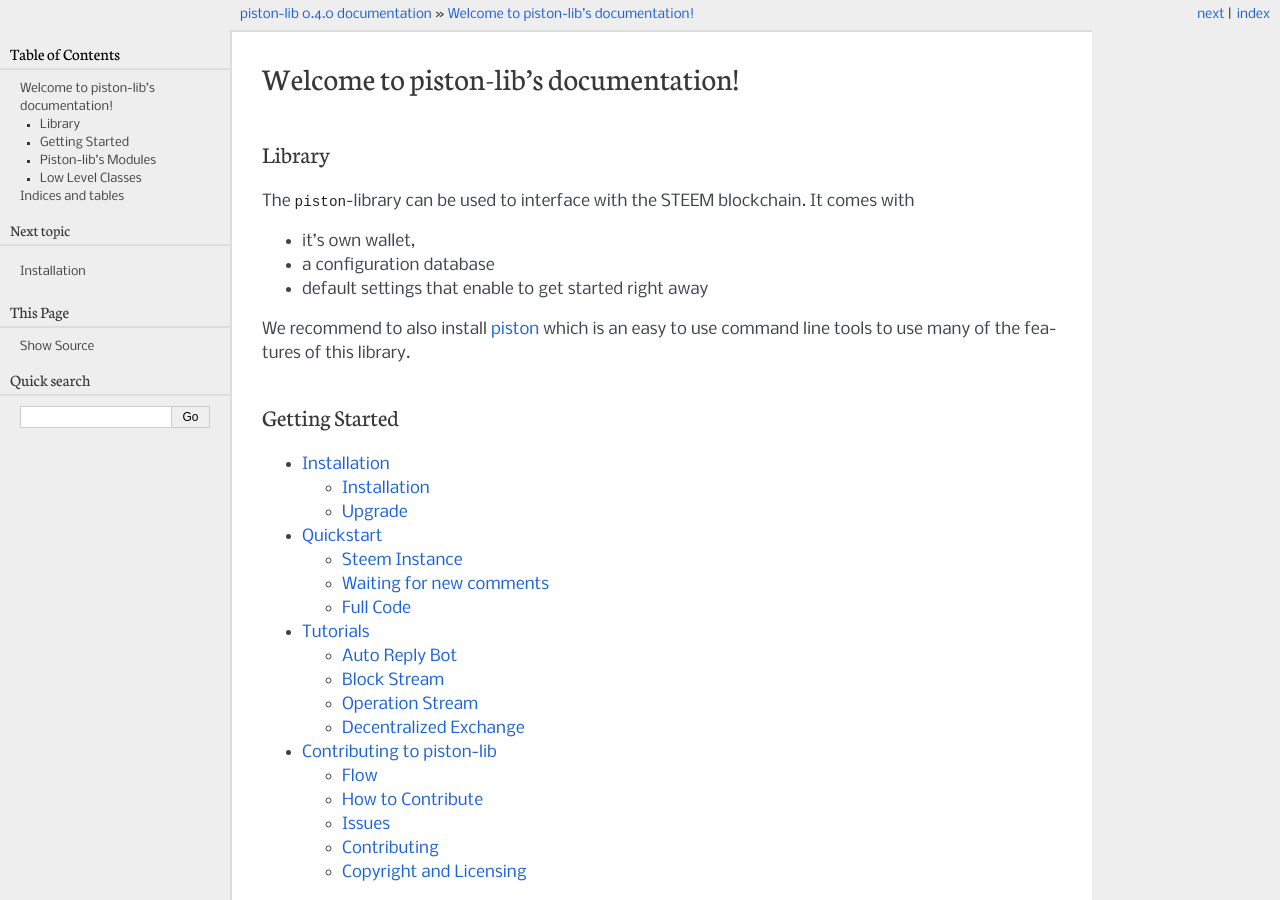
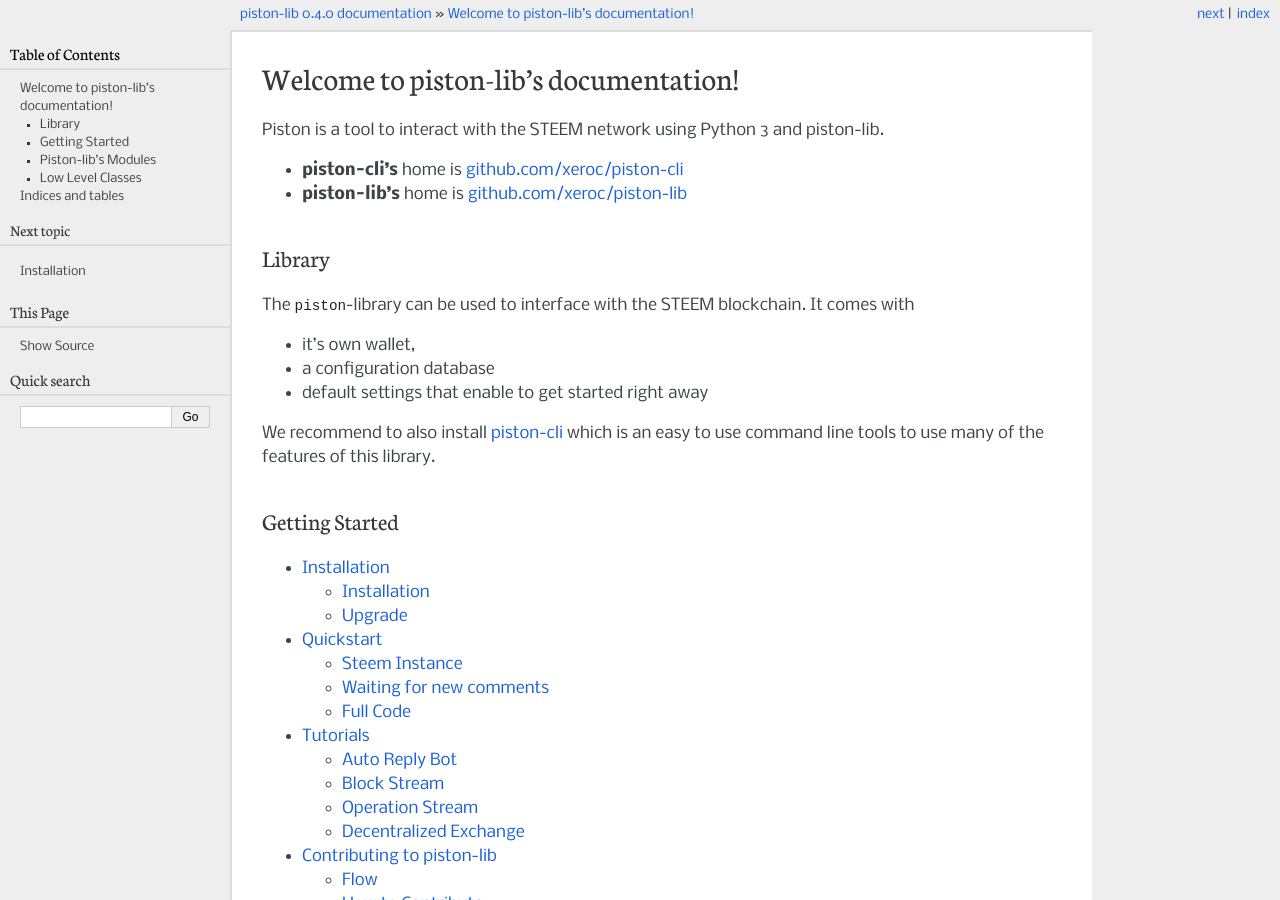
Before and after one commit to xeroc/piston-lib, a Sphinx documentation site: the page built from docs/index.rst, in a window 1280 px wide and 900 px high. Built offline with Sphinx 7.4.7, drawn with Linux system fonts in a browser that asks for light colours.

Commit message:
[docs] updated package name

```diff
--- a/docs/index.rst
+++ b/docs/index.rst
@@ -1,5 +1,11 @@
 Welcome to piston-lib's documentation!
 ===============================================
+
+Piston is a tool to interact with the STEEM network using Python 3 and
+piston-lib.
+
+* **piston-cli's** home is `github.com/xeroc/piston-cli <https://github.com/xeroc/piston-cli>`_
+* **piston-lib's** home is `github.com/xeroc/piston-lib <https://github.com/xeroc/piston-lib>`_
 
 Library
 -------
@@ -11,8 +17,9 @@
 * a configuration database
 * default settings that enable to get started right away
 
-We recommend to also install `piston <http://piston.rocks>`_ which is an
-easy to use command line tools to use many of the features of this library.
+We recommend to also install `piston-cli <http://cli.piston.rocks>`_
+which is an easy to use command line tools to use many of the features
+of this library.
 
 Getting Started
 ---------------
```
Also changed, not shown: 1 other file.
